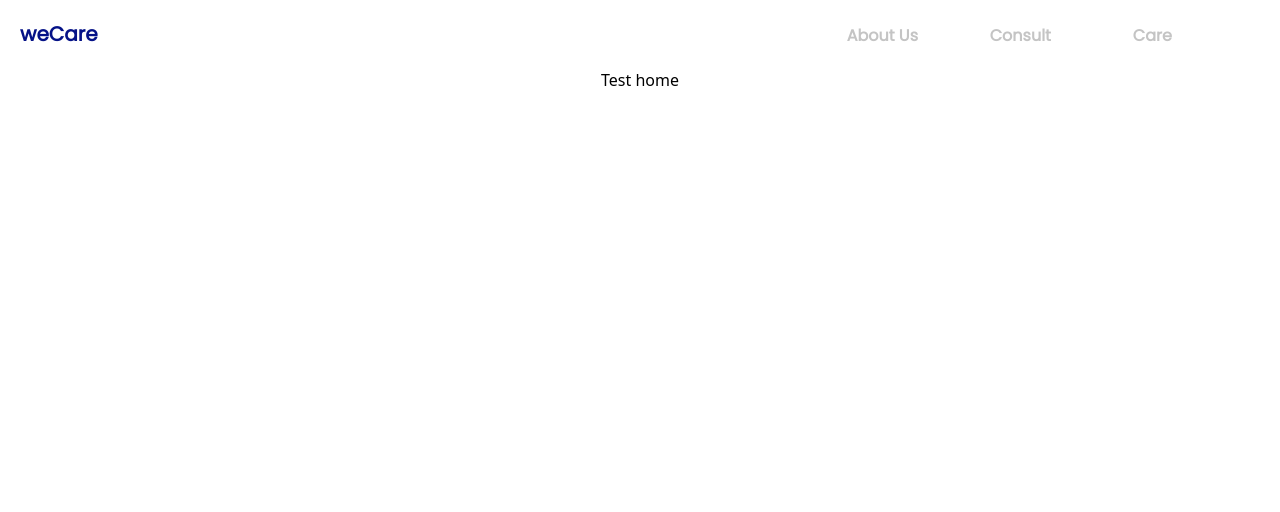
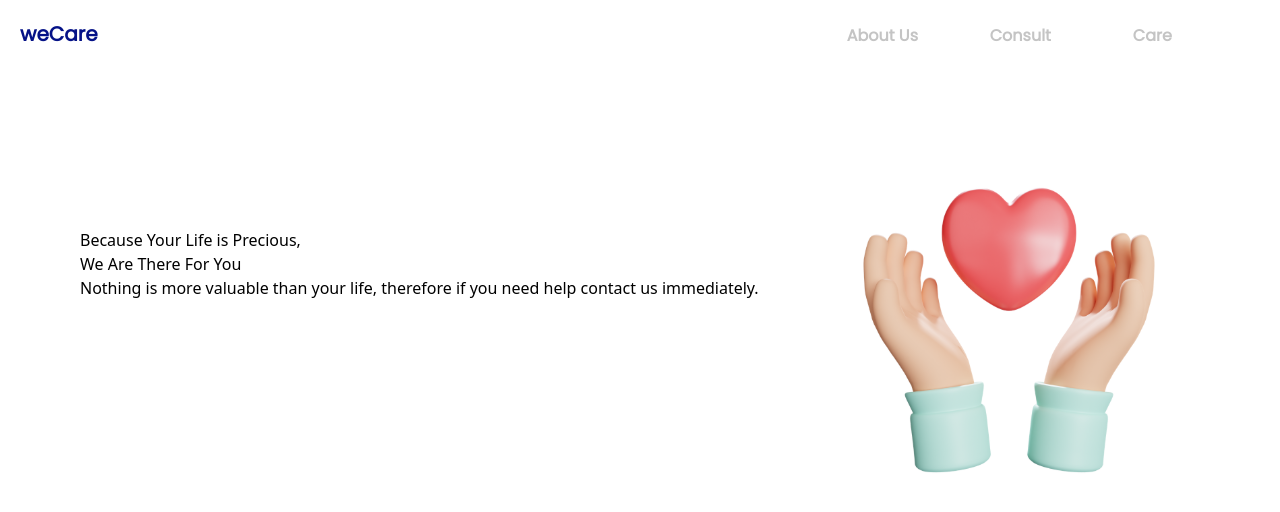
Before and after one commit to SyuQyu/WeCare, a React (Create React App) app: page / in a window 1280 px wide. Shown: the top 512 px of the page. Built offline with nearby package versions, Linux system fonts and the light colour scheme.

Commit message:
update home

```diff
--- a/src/Pages/Home/index.js
+++ b/src/Pages/Home/index.js
@@ -1,8 +1,26 @@
 import React, { useState, useEffect } from 'react'
-
-
+import { Link, useLocation, NavLink } from "react-router-dom";
+import { Grid } from '@mui/material';
+import imgHand from '../../Assets/images/3.svg'
 export default function Home() {
     return (
-        <p>Test home</p>
+        <Grid container className='mt-20 pl-20 pr-20'>
+            <Grid item lg={8}>
+                <Grid container className='mt-20'>
+                    <Grid item lg={12}>
+                        <p className="float-left">Because Your Life is Precious,</p>
+                    </Grid>
+                    <Grid item lg={12}>
+                        <p className="float-left">We Are There For You</p>
+                    </Grid>
+                    <Grid item lg={12}>
+                        <p className="float-left">Nothing is more valuable than your life, therefore if you need help contact us immediately.</p>
+                    </Grid>
+                </Grid>
+            </Grid>
+            <Grid item lg={4}>
+                <img src={imgHand} />
+            </Grid>
+        </Grid>
     )
 }
```
Also changed, not shown: src/Assets/images/3.svg (added).
